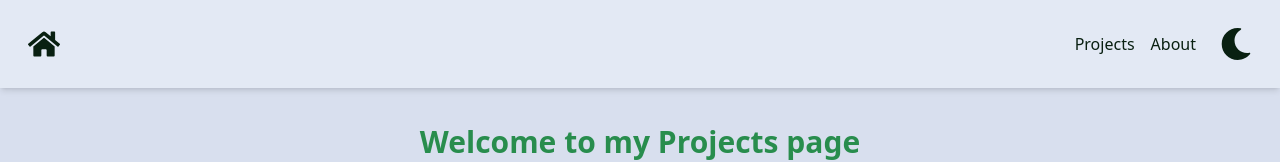
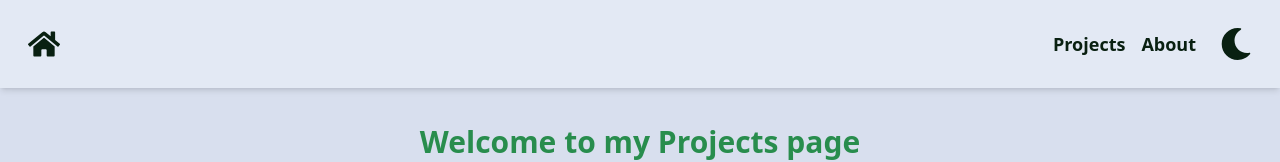
Before and after one commit to Teser301/portfolio-tailwind, a React (Vite) app: page /projects in a window 1280 px wide. Shown: the top 162 px of the page. Built offline with nearby package versions, Linux system fonts and the light colour scheme.

Commit message:
refactor: bolder text

```diff
--- a/src/components/NavBar.tsx
+++ b/src/components/NavBar.tsx
@@ -32,13 +32,13 @@ function NavBar() {
       <div className="flex items-center">
         <a
           href="/projects"
-          className="mr-4 transition-colors duration-300 hover:text-primary"
+          className="mr-4 text-lg font-bold transition-colors duration-300 hover:text-primary"
         >
           Projects
         </a>
         <a
           href="/about"
-          className="mr-4 transition-colors duration-300 hover:text-primary"
+          className="mr-4 text-lg font-bold transition-colors duration-300 hover:text-primary"
         >
           About
         </a>
```
